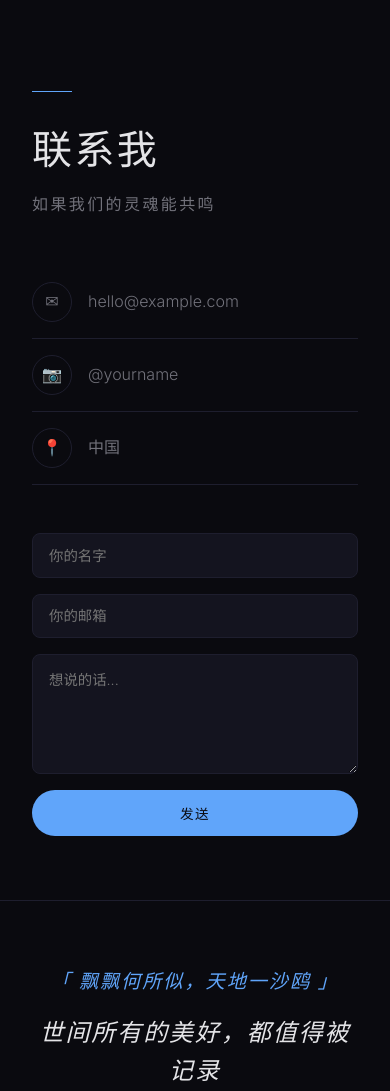
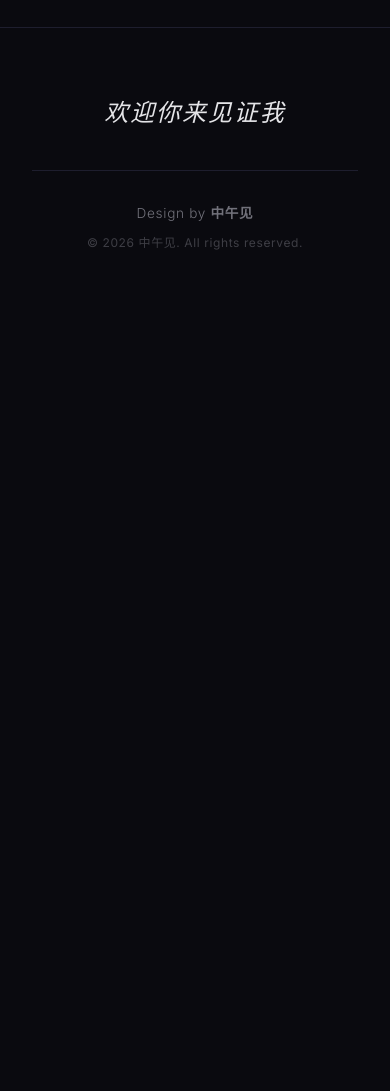
Before and after one commit to fengmannanshanweiwenjun/personal-site, a plain HTML site: page index.html in a window 390 px wide. Shown: the part 6176-7267 px from the top of the page. After the commit the page ends 6476 px from the top, so only its background shows below. Drawn offline with nearby package versions, Linux system fonts and the light colour scheme; a web font is replaced by a local one.

Commit message:
fix: 删除联系区域，页尾简化

```diff
--- a/index.html
+++ b/index.html
@@ -754,15 +754,6 @@ footer {
   text-align: center;
 }
 
-.footer-deco {
-  font-family: var(--font-display);
-  font-size: clamp(1.2rem, 3vw, 1.6rem);
-  font-style: italic;
-  color: var(--accent);
-  letter-spacing: 0.1em;
-  margin-bottom: 1rem;
-}
-
 .footer-quote {
   font-family: var(--font-display);
   font-size: clamp(1.5rem, 4vw, 2.5rem);
@@ -1084,7 +1075,6 @@ footer {
       <li><a href="#about">关于</a></li>
       <li><a href="#poetry">诗歌</a></li>
       <li><a href="#gallery">影集</a></li>
-      <li><a href="#contact">联系</a></li>
     </ul>
     <button class="menu-btn" id="menuBtn">☰</button>
   </div>
@@ -1171,41 +1161,11 @@ footer {
 </section>
 
 <!-- ===== CONTACT ===== -->
-<section class="section" id="contact">
-  <div class="section-container">
-    <div class="section-line fade-in"></div>
-    <h2 class="section-title fade-in">联系我</h2>
-    <p class="section-subtitle fade-in">如果我们的灵魂能共鸣</p>
-    <div class="contact-grid">
-      <div class="contact-info fade-in" id="contactInfo">
-        <div class="contact-item">
-          <div class="contact-icon">✉</div>
-          <span id="contactEmail">hello@example.com</span>
-        </div>
-        <div class="contact-item">
-          <div class="contact-icon">📷</div>
-          <span id="contactSocial">@yourname</span>
-        </div>
-        <div class="contact-item">
-          <div class="contact-icon">📍</div>
-          <span id="contactLocation">中国</span>
-        </div>
-      </div>
-      <form class="contact-form fade-in" onsubmit="event.preventDefault(); showToast('感谢你的来信 💌'); this.reset();">
-        <input type="text" placeholder="你的名字" required>
-        <input type="email" placeholder="你的邮箱" required>
-        <textarea placeholder="想说的话..." required></textarea>
-        <button type="submit" class="btn-submit">发送</button>
-      </form>
-    </div>
-  </div>
-</section>
 
 <!-- Footer -->
 <footer>
   <div class="section-container">
-    <div class="footer-deco">「 飘飘何所似，天地一沙鸥 」</div>
-    <div class="footer-quote" id="footerQuote">世间所有的美好，都值得被记录</div>
+    <div class="footer-quote" id="footerQuote">欢迎你来见证我</div>
     <div class="footer-line"></div>
     <div class="footer-info">
       <span class="design-by">Design by <strong>中午见</strong></span>
@@ -1347,20 +1307,6 @@ footer {
             <input type="text" id="settingFooter" placeholder="世间所有的美好，都值得被记录">
           </div>
         </div>
-        <div class="form-row">
-          <div class="form-group">
-            <label>联系邮箱</label>
-            <input type="text" id="settingEmail" placeholder="hello@example.com">
-          </div>
-          <div class="form-group">
-            <label>社交媒体</label>
-            <input type="text" id="settingSocial" placeholder="@yourname">
-          </div>
-        </div>
-        <div class="form-group">
-          <label>所在城市</label>
-          <input type="text" id="settingLocation" placeholder="中国">
-        </div>
         <div class="form-group">
           <label>关于我 - 介绍文字</label>
           <textarea id="settingAbout" rows="6" placeholder="支持 HTML"></textarea>
@@ -1413,7 +1359,7 @@ function loadSampleData() {
     greeting: '你好呀，欢迎来到这里',
     subtitle: '我留不住时间，于是记录\n用文字与光影，编织生活的诗意',
     avatar: '',
-    footer: '世间所有的美好，都值得被记录',
+    footer: '欢迎你来见证我',
     email: 'hello@example.com',
     social: '@yourname',
     location: '中国',
@@ -1481,10 +1427,7 @@ function renderSettings() {
   const s = S.get('settings') || {};
   document.getElementById('heroGreeting').textContent = s.greeting || '你好呀，欢迎来到这里';
   document.getElementById('heroSubtitle').innerHTML = (s.subtitle || '我留不住时间，于是记录').replace(/\n/g, '<br>');
-  document.getElementById('footerQuote').textContent = s.footer || '世间所有的美好，都值得被记录';
-  document.getElementById('contactEmail').textContent = s.email || '';
-  document.getElementById('contactSocial').textContent = s.social || '';
-  document.getElementById('contactLocation').textContent = s.location || '';
+  document.getElementById('footerQuote').textContent = s.footer || '欢迎你来见证我';
   if (s.avatar) document.getElementById('aboutAvatar').src = s.avatar;
   if (s.about) document.getElementById('aboutText').innerHTML = s.about;
   // Update nav brand & hero title
@@ -1497,7 +1440,7 @@ function renderSettings() {
   }
 
   // Fill settings form
-  ['Title','Greeting','Subtitle','Avatar','Footer','Email','Social','Location','About'].forEach(k => {
+  ['Title','Greeting','Subtitle','Avatar','Footer','About'].forEach(k => {
     const el = document.getElementById('setting'+k);
     if (el) el.value = s[k.toLowerCase()] || '';
   });
@@ -1642,7 +1585,7 @@ function deletePhoto(id) {
 document.getElementById('settingsForm').addEventListener('submit', function(e) {
   e.preventDefault();
   const s = {};
-  ['Title','Greeting','Subtitle','Avatar','Footer','Email','Social','Location','About'].forEach(k => {
+  ['Title','Greeting','Subtitle','Avatar','Footer','About'].forEach(k => {
     const el = document.getElementById('setting'+k);
     if (el) s[k.toLowerCase()] = el.value.trim();
   });
```
